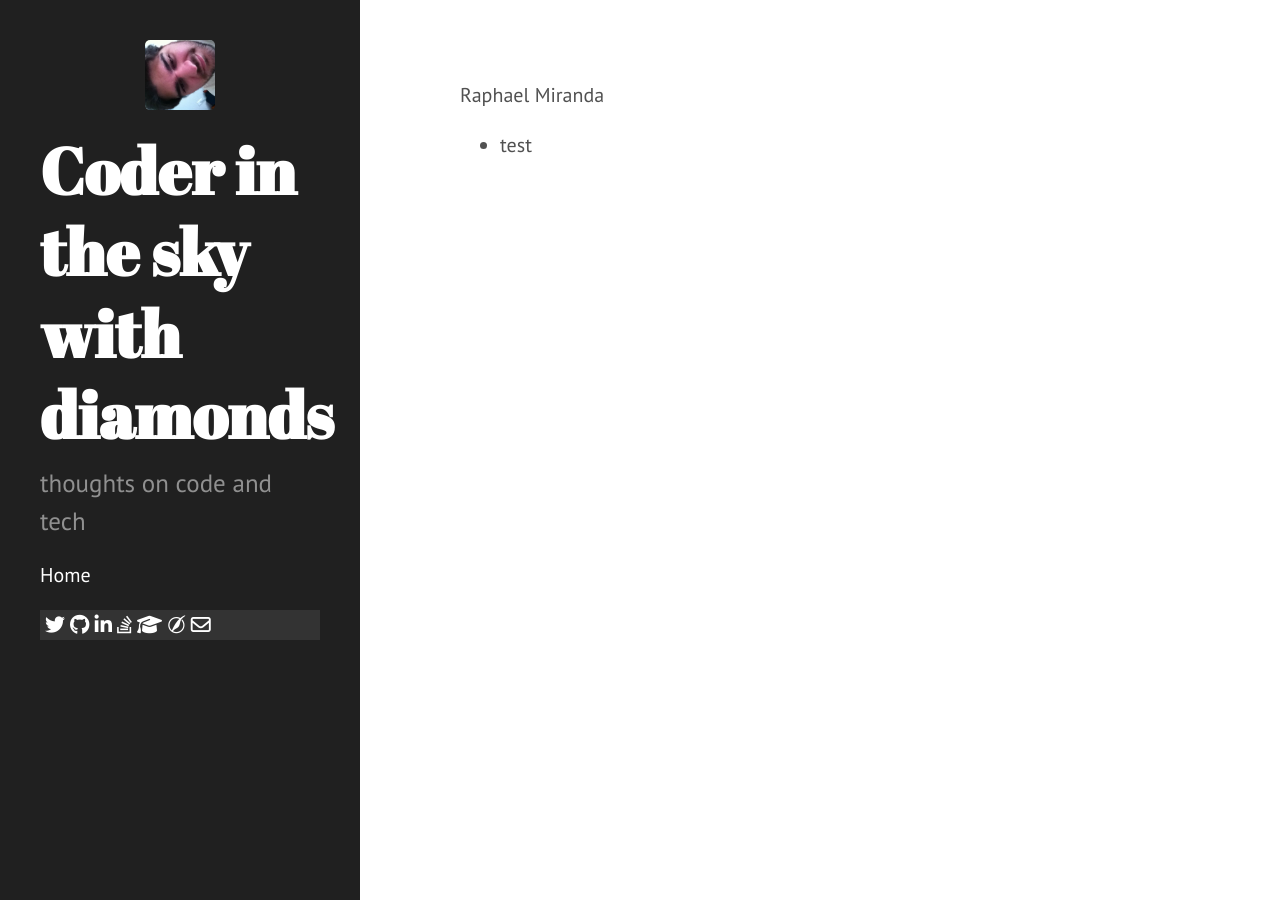
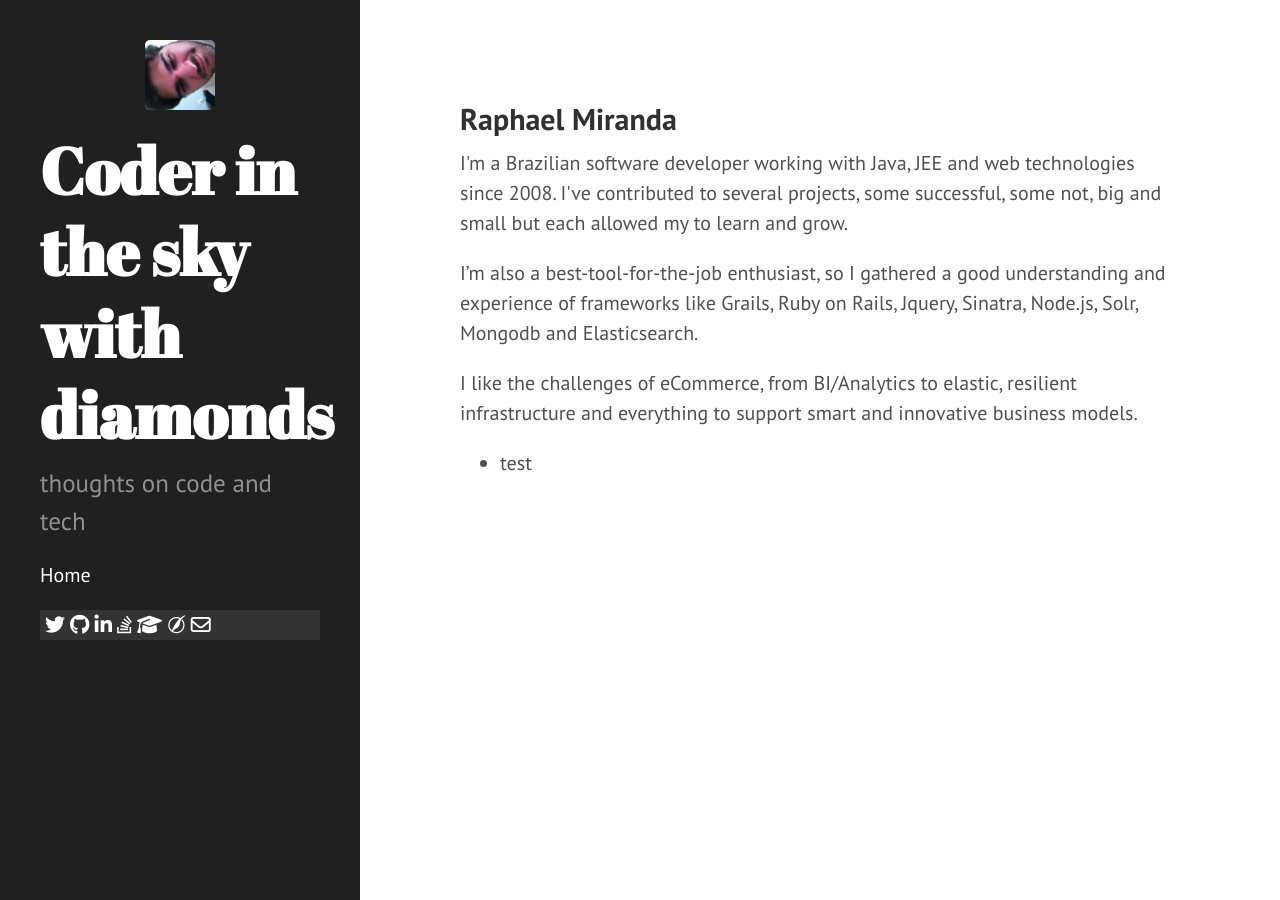
Before and after one commit to xymor/xymor.github.io, a Jekyll site: the page built from about/index.html, in a window 1280 px wide. Built offline with Jekyll 4.4.1, drawn with Linux system fonts in a browser that asks for light colours; nearby versions of some CDN libraries.

Commit message:
Updated index.html

```diff
--- a/about/index.html
+++ b/about/index.html
@@ -2,11 +2,21 @@
 layout: default
 title: About This Site
 description: raphael miranda
+published: true
 ---
 
   <div class="about">
 
-    <p>Raphael Miranda</p>
+    <h2>Raphael Miranda</h2>
+
+      <section class="intro">
+      <p>I'm a Brazilian software developer working with Java, JEE and web technologies since 2008. I've contributed to several projects, some successful, some not, big and small but each allowed my to learn and grow.</p>
+
+    <p>I’m also a best-tool-for-the-job enthusiast, so I gathered a good understanding and experience of frameworks like Grails, Ruby on Rails, Jquery, Sinatra, Node.js, Solr, Mongodb and Elasticsearch.</p>
+
+<p>I like the challenges of eCommerce, from BI/Analytics to elastic, resilient infrastructure and everything to support smart and innovative business models.
+</p>
+      </section>
 
       <ul class="list-unstyled">
         <li>test</li>
```
